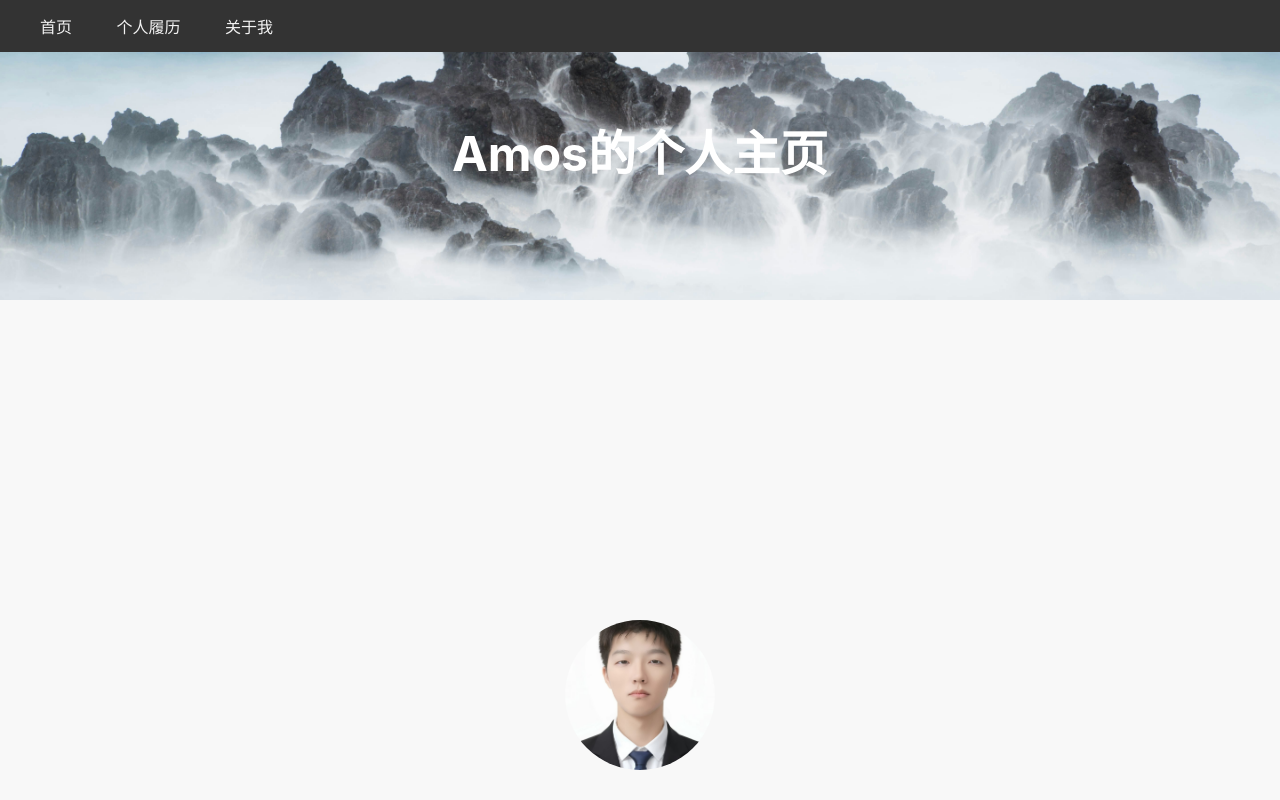
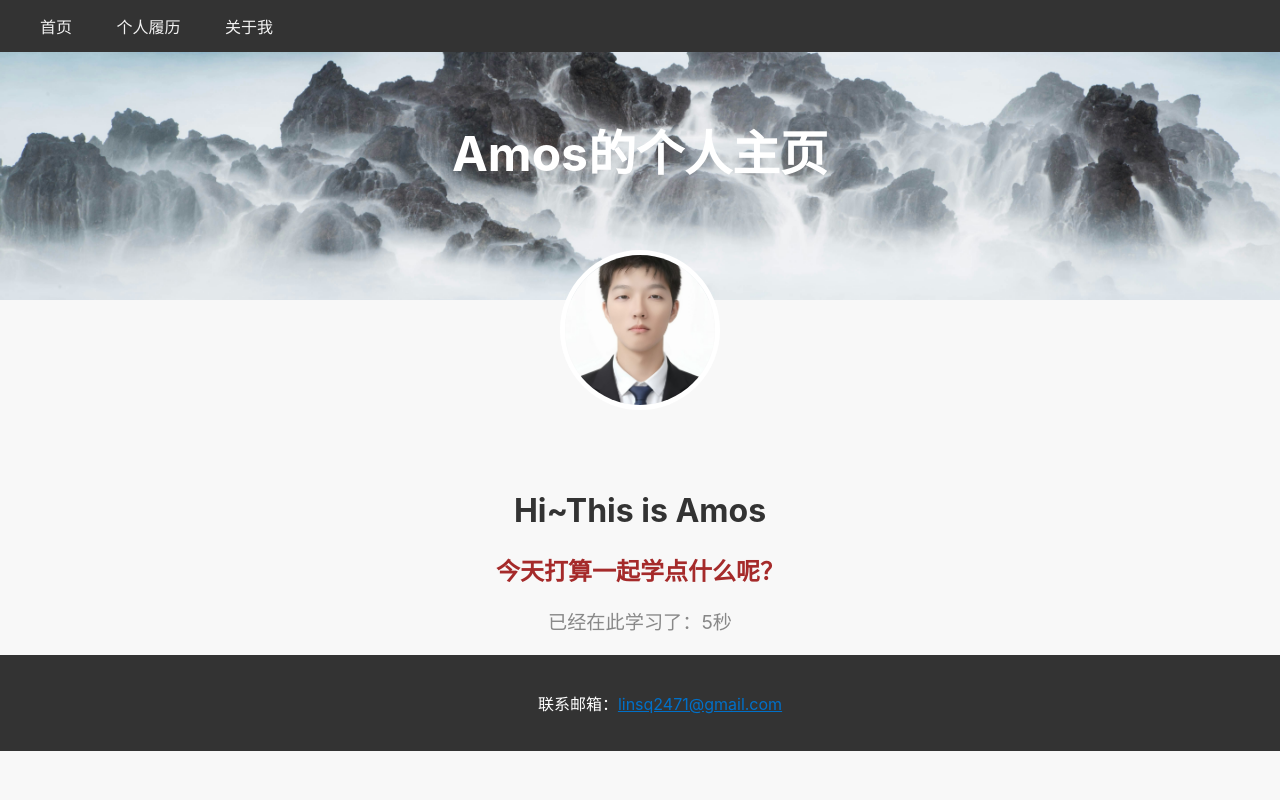
Before and after one commit to Amos520pro/Amos-personal-page, a plain HTML site: page index.html in a window 1280 px wide. Shown: the top 800 px of the page. Drawn offline with Linux system fonts and the light colour scheme.

Commit message:
Update index.html

```diff
--- a/index.html
+++ b/index.html
@@ -54,18 +54,22 @@
         .container {
             text-align: center;
             padding: 20px;
-            margin-top: 300px; /* Adjust for banner height and navbar */
+            margin-top: 150px; /* Adjust for banner height and navbar */
         }
         .profile-pic {
             width: 150px;
             height: 150px;
             border-radius: 50%;
             object-fit: cover;
-            margin-bottom: 20px;
+            position: absolute;
+            top: 250px; /* Adjust this value to control the overlap */
+            left: 50%;
+            transform: translateX(-50%);
+            border: 5px solid white;
         }
         .content {
             padding: 20px;
-            margin-top: 20px;
+            margin-top: 100px;
         }
         .timer {
             font-size: 1.2em;
@@ -113,9 +117,9 @@
     </header>
     <div class="banner">
         <h1>Amos的个人主页</h1>
+        <img src="Home personal photo.jpg" alt="Amos个人头像" class="profile-pic">
     </div>
     <div class="container">
-        <img src="Home personal photo.jpg" alt="Amos个人头像" class="profile-pic">
         <h1>Hi~This is Amos</h1>
         <h2 style="color: brown">今天打算一起学点什么呢？</h2>
         <div class="timer">
```
